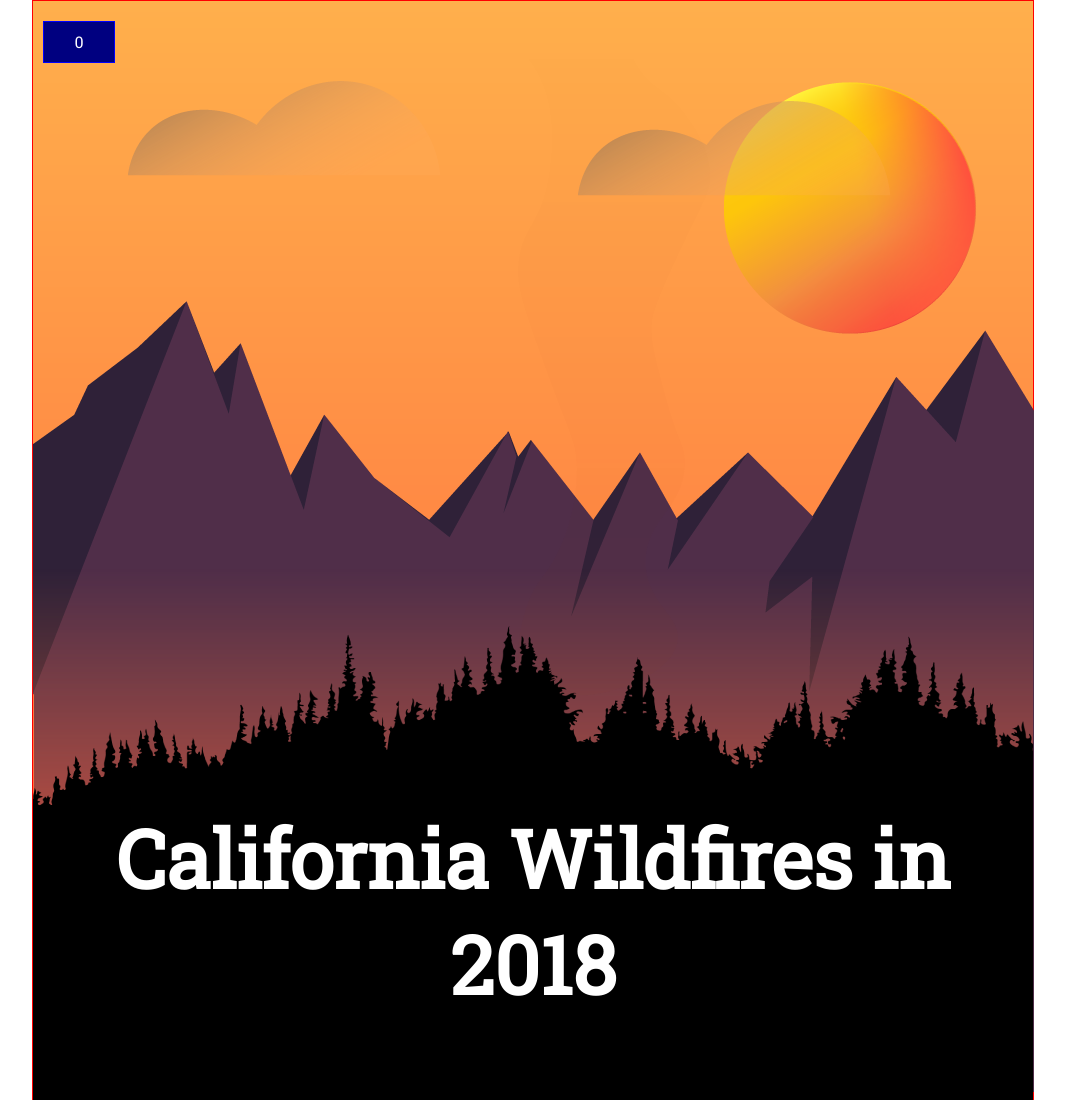
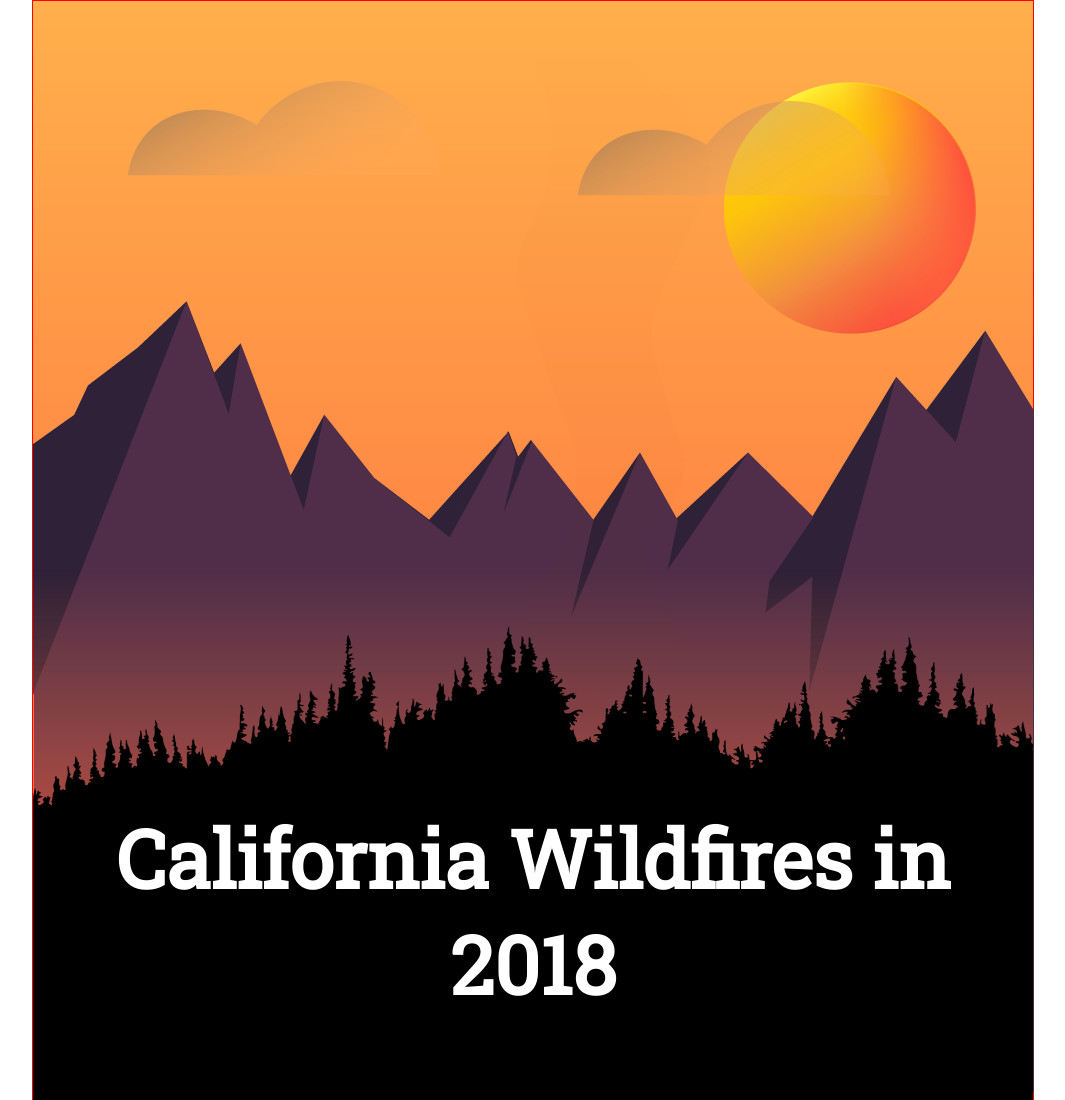
Before and after one commit to xs9734/lss-fa2018, a plain HTML site: page index.html in a window 1280 px wide. Shown: the top 1100 px of the page, without its empty margins (107-1172 px from the left). Drawn offline with Linux system fonts and the light colour scheme.

Commit message:
counter removed

```diff
--- a/index.html
+++ b/index.html
@@ -50,7 +50,7 @@
             <p> About 705,174 acres burn per year.</p>
             <p> Increase of 301,220 acres since 2000.</p>
         </div>
-        <div id="counter">0</div>
+
     </div>
     <script type="text/javascript" src="main.js"></script>
 </body>
```
